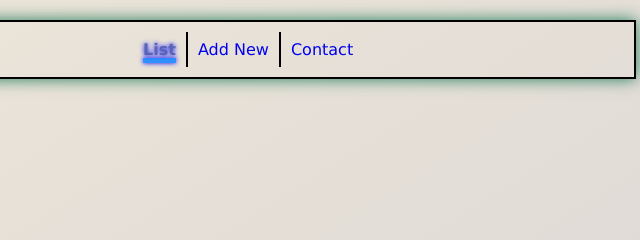
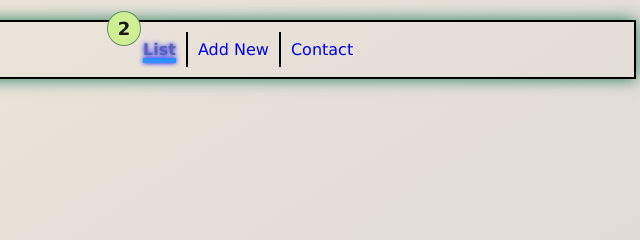
Before and after one commit to Jord4N-AC/Awesome-Books-ES6, a website with bundled scripts: page index.html in a window 1280 px wide. Shown: the top 240 px of the page, 624-1264 px from the left. Built offline with nearby package versions, Linux system fonts and the light colour scheme.

Commit message:
Create and Style book counter

```diff
--- a/index.css
+++ b/index.css
@@ -61,6 +61,44 @@ body {
 
 .nav-link:hover {
   text-shadow: 0 0 10px rgb(0, 64, 255);
+}
+
+#list-link {
+  position: relative;
+}
+
+/* Book counter */
+/* --- */
+#book-counter {
+  position: absolute;
+  top: -60%;
+  left: -50%;
+
+  font-size: 18px;
+  font-weight: bolder;
+  line-height: 13px;
+  text-shadow: none;
+  color: rgb(27, 24, 24);
+  background-color: #cef093;
+
+  padding: 10px;
+  border: 1px solid rgb(99, 143, 106);
+  border-radius: 50%;
+  animation: show-counter 0.5s ease-out;
+}
+
+@keyframes show-counter {
+  from {
+    transform: translateY(15%);
+  }
+  50% {
+    transform: none;
+    box-shadow: 0 0 15px rgb(15, 231, 65);
+    color: rgb(5, 255, 201);
+  }
+  to {
+    transform: translateY(10%);
+  }
 }
 
 #add-new-link {
--- a/index.html
+++ b/index.html
@@ -15,7 +15,10 @@
                     <h3 id="bar-header">Awesome Books</h3>
                 </div>
                 <nav id="nav-list">
-                    <a id="list-link" class="nav-link" href="#books">List</a>
+                    <a id="list-link" class="nav-link" href="#books">
+                        List
+                        <span id="book-counter">2</span>
+                    </a>
                     <a id="add-new-link" class="nav-link" href="#form">Add New</a>
                     <a id="contact-link" class="nav-link" href="#contact">Contact</a>
                 </nav>
```
